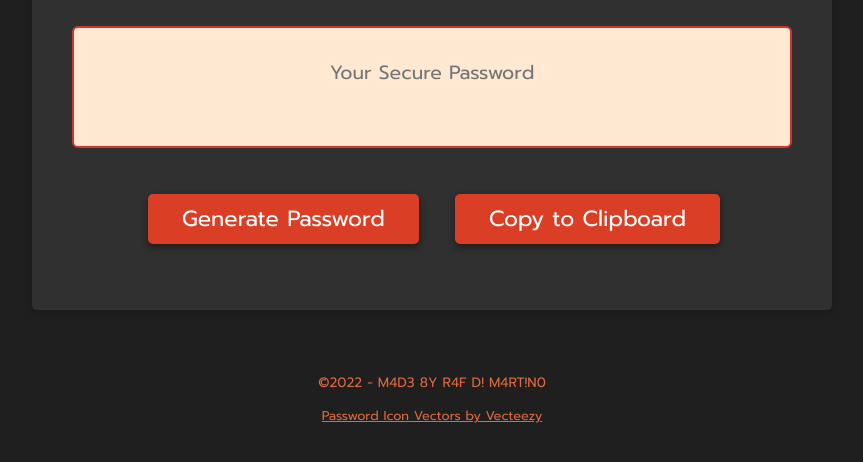
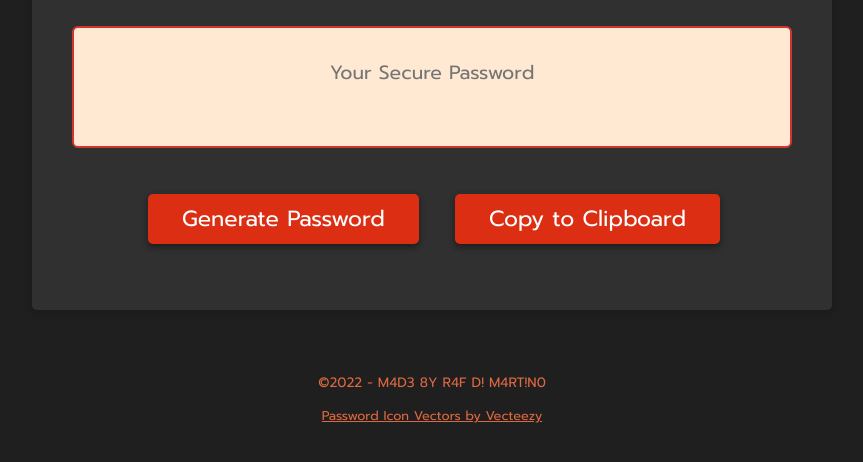
Before and after one commit to RafDiMartino/module-5-challenge-password-generator, a plain HTML site: page index.html in a window 1280 px wide. Shown: the part 430-892 px from the top of the page, without its empty margins (208-1071 px from the left). Drawn offline with Linux system fonts and the light colour scheme.

Commit message:
amending buttons contrast ratio

```diff
--- a/css/style.css
+++ b/css/style.css
@@ -84,7 +84,7 @@ h1 {
 
 .btn {
   border: none;
-  background-color: #DA3E25;
+  background-color: #dc2e13;
   border-radius: 5px;
   box-shadow: rgba(0, 0, 0, 0.209) 0px 3px 6px, rgba(0, 0, 0, 0.23) 0px 3px 6px;
   color: hsl(0, 0%, 100%);
```
